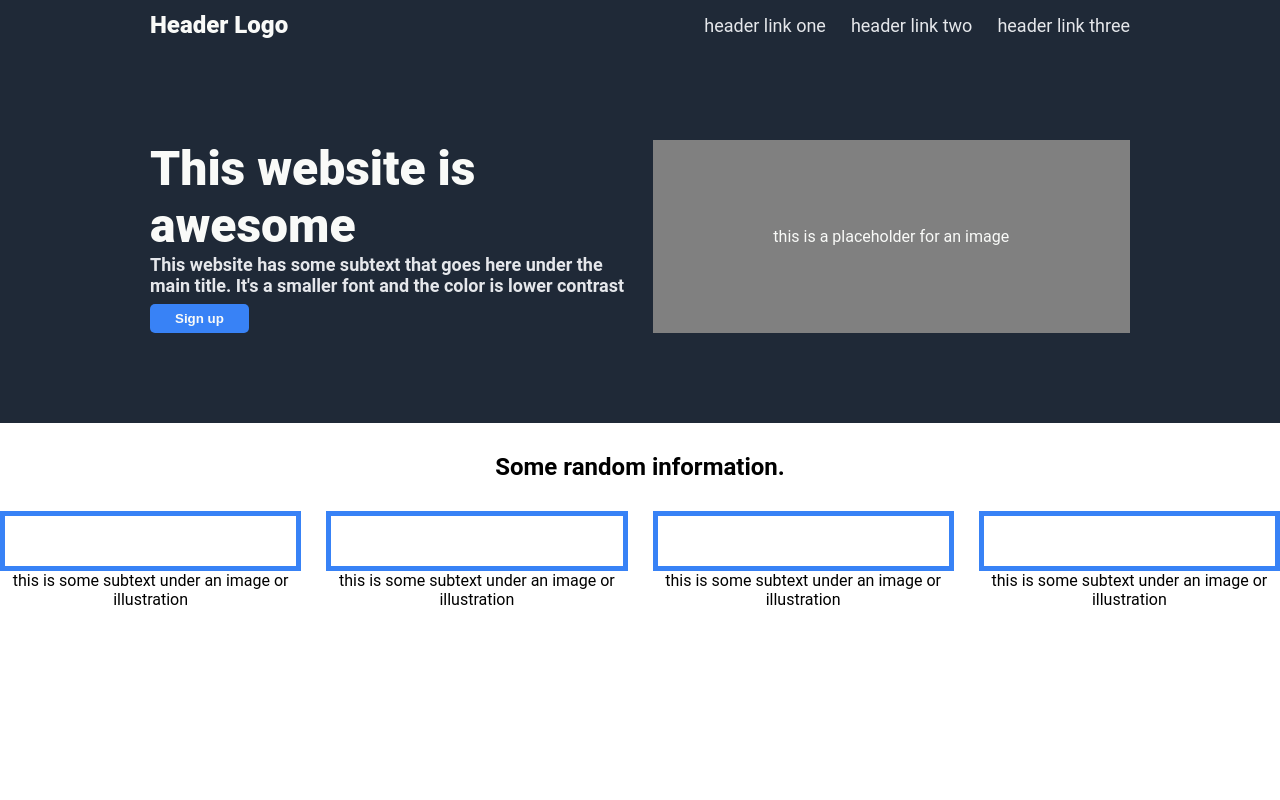
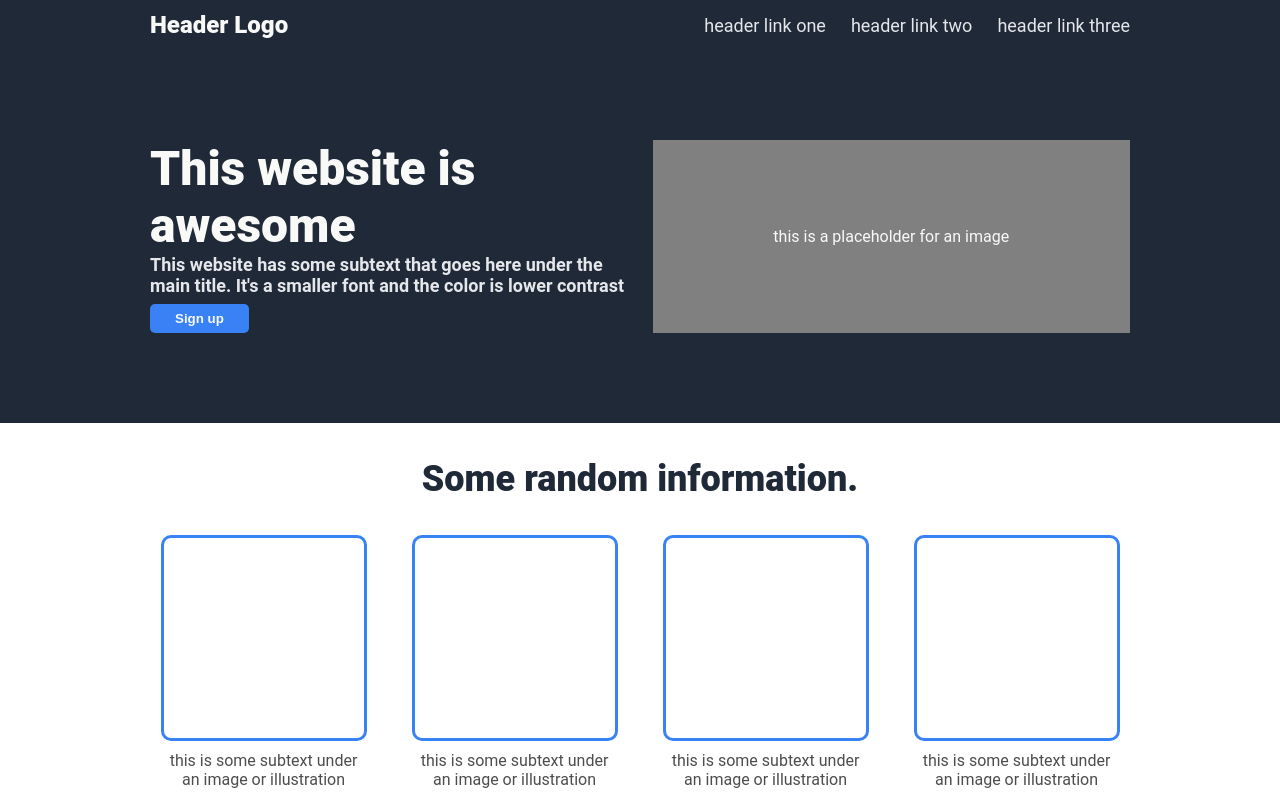
Before and after one commit to Kezy-d4/odin-landing-page, a plain HTML site: page index.html in a window 1280 px wide. Drawn offline with Linux system fonts and the light colour scheme.

Commit message:
Add information section styling

```diff
--- a/styles.css
+++ b/styles.css
@@ -109,22 +109,29 @@ a:hover {
 
 .info-header {
   text-align: center;
-  margin: 30px;
+  margin: 35px;
+  font-size: 36px;
+  color: #1F2937;
+  font-weight: 900;
 }
 
 .info-images {
   display: flex;
   justify-content: center;
-  column-gap: 25px;
+  column-gap: 45px;
 }
 
 .info-images p {
   text-align: center;
+  width: 206px;
+  color: #4d4d4d
 }
 
 .info-image {
-  border: 5px solid #3882F6;
-  padding: 25px;
+  border: 3px solid #3882F6;
+  padding: 100px;
+  border-radius: 10px;
+  margin-bottom: 10px;
 }
 
 .image-and-subtext {
```
